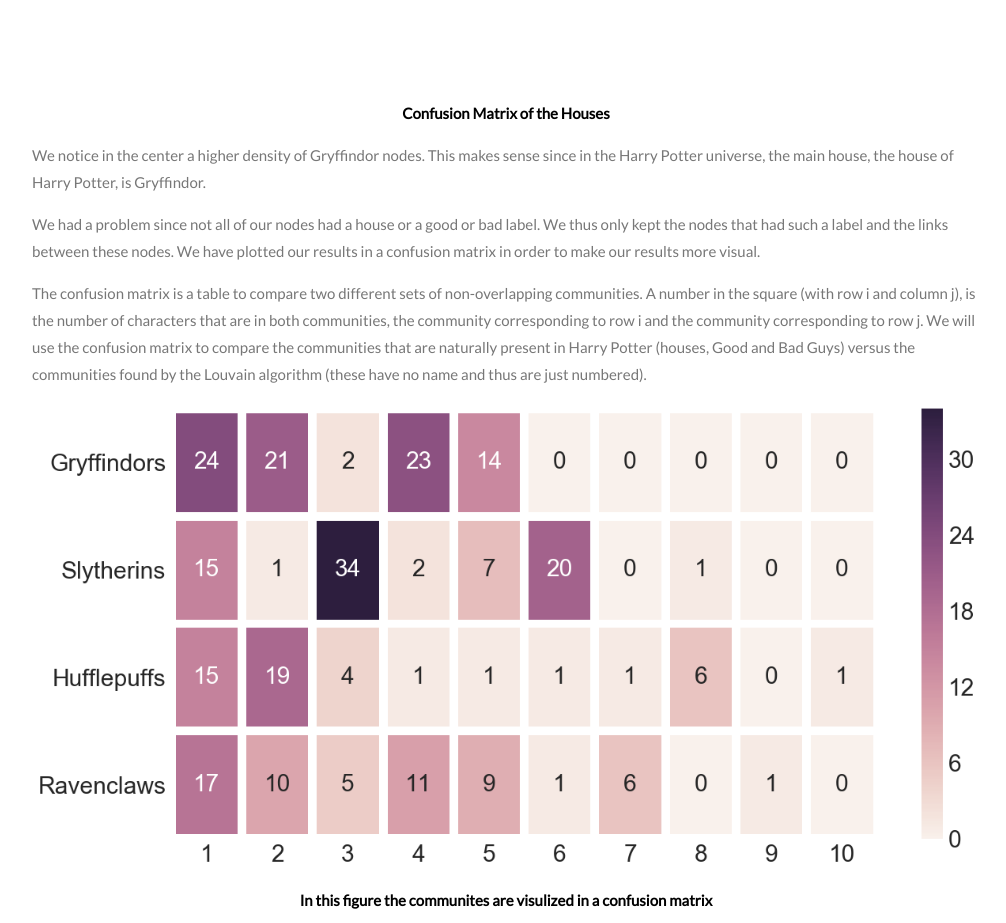
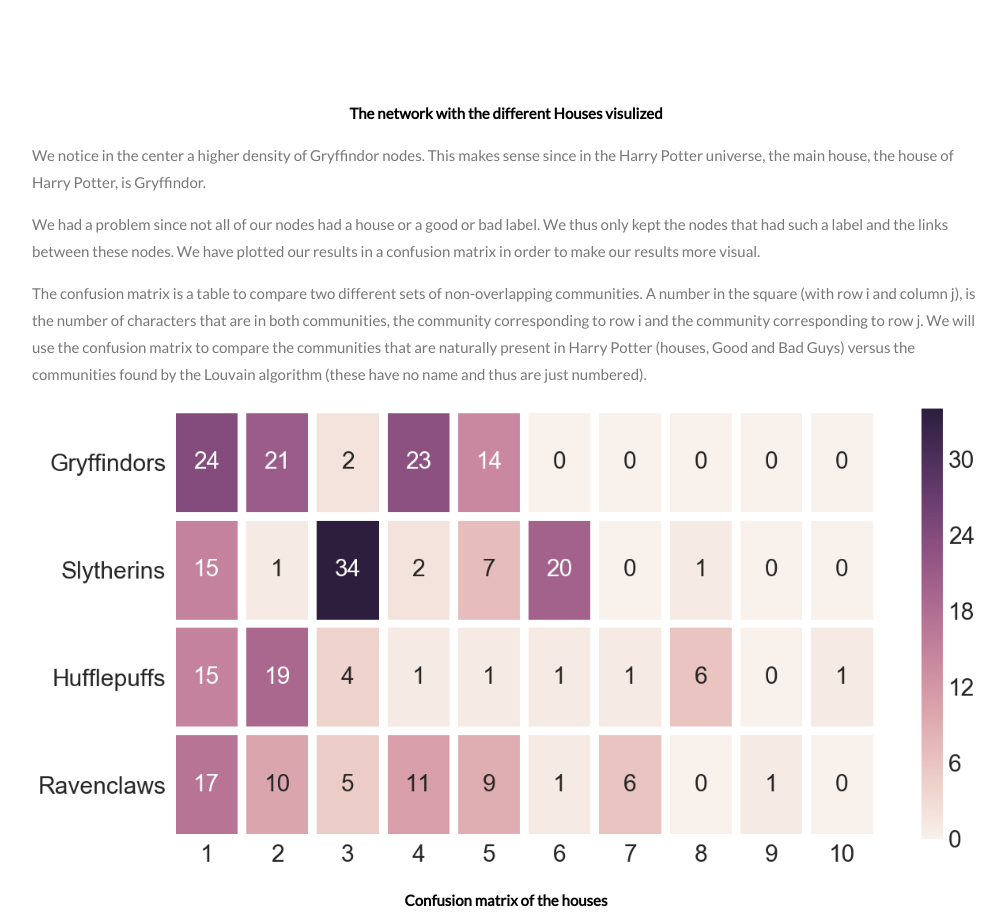
Before and after one commit to annasmarties/annasmarties.github.io, a plain HTML site: page index.html in a window 1280 px wide. Shown: the part 7349-8272 px from the top of the page, without its empty margins (134-1140 px from the left). Drawn offline with nearby package versions, Linux system fonts and the light colour scheme; some packages are replaced by stand-ins of ours.

Commit message:
changing content

```diff
--- a/index.html
+++ b/index.html
@@ -421,7 +421,7 @@ Here is a plot of network with only the House members. Red nodes are Gryffindor
     <center><img src="Figures/Community/Graph_house.png" width="100%" height="100%"
          alt = "The network of the main characters" /></center>
   </p>
-<center><p class="normal"><b> Confusion Matrix of the Houses</b></p></center>
+<center><p class="normal"><b> The network with the different Houses visulized </b></p></center>
 
 
   <p>
@@ -442,7 +442,7 @@ A number in the square (with row i and column j), is the number of characters th
     <center><img src="Figures/Community/Confusion_matrix_Houses.png" width="100%" height="100%"
          alt = "Visualisation of the houses" /></center>
   </p>
-  <center><p class="normal"> <b>In this figure the communites are visulized in a confusion matrix </b></p></center>
+  <center><p class="normal"> <b>Confusion matrix of the houses </b></p></center>
 
  <p>
 This confusion matrix tells us that the categories of houses are not so good to distinguish the different communities. Indeed, most of the table entries have large values. The only community that is somewhat better captured is the slytherin house. On the one hand, we see that the community 3 we have a vast majority of Slytherins. This is also the case in community 6. On the other hand we distinguish communities 2 and 4 which has members of several different houses but only one from Slytherin. Why would Slytherin represent a better community? The explanation that we come up with is that this house has a great deal of bad guys, while the other houses have good guys as members.
```
